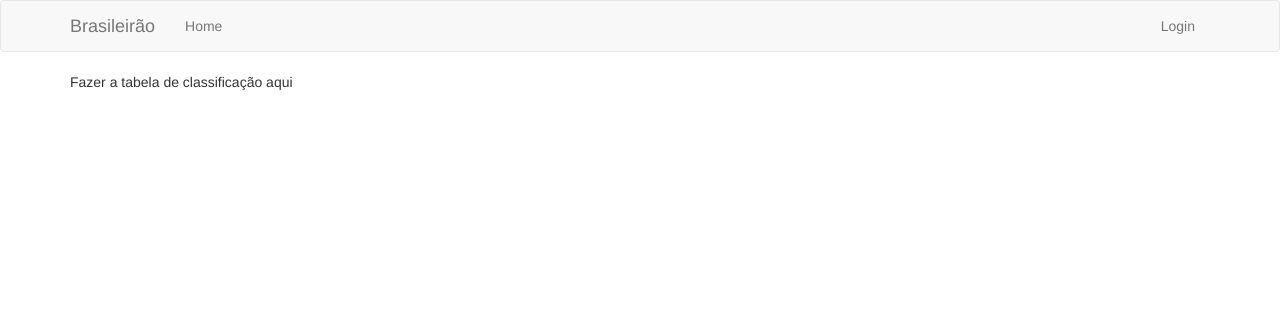
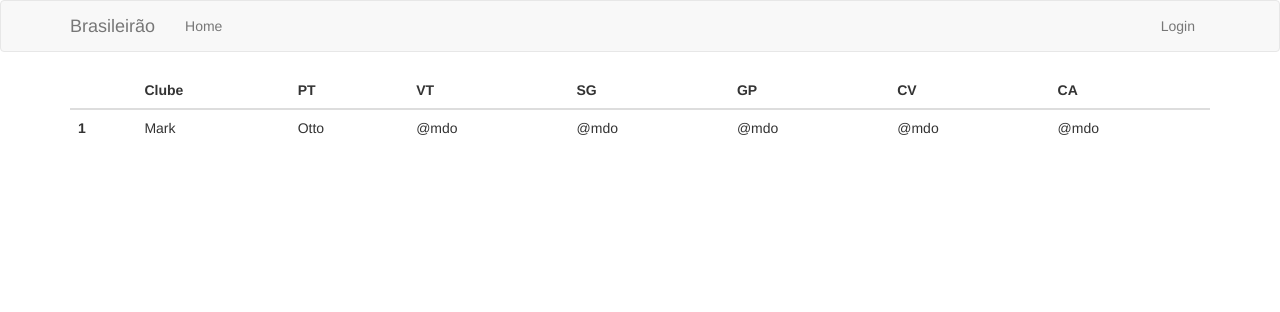
Before and after one commit to rdgrb/projeto-techweb, a Flask app: page / in a window 1280 px wide. Shown: the top 312 px of the page. Run offline with Flask 2, Linux system fonts and the light colour scheme; tables that the repository leaves empty hold one stand-in row (values such as "Sample post"); some libraries are stand-ins or nearby versions.

Commit message:
html dos templates

```diff
--- a/main/templates/index.html
+++ b/main/templates/index.html
@@ -1,5 +1,32 @@
 {% extends "base.html"%}
 
 {% block app_content %}
-	Fazer a tabela de classificação aqui
+<table class="table table-dark">
+	<thead>
+	  <tr>
+		<th scope="col">&nbsp;</th>
+		<th scope="col">Clube</th>
+		<th scope="col">PT</th>
+		<th scope="col">VT</th>
+		<th scope="col">SG</th>
+		<th scope="col">GP</th>
+		<th scope="col">CV</th>
+		<th scope="col">CA</th>
+	  </tr>
+	</thead>
+	<tbody>
+		{% for time in times %}
+	  <tr>
+		<th scope="row">1</th>
+		<td>Mark</td>
+		<td>Otto</td>
+		<td>@mdo</td>
+		<td>@mdo</td>
+		<td>@mdo</td>
+		<td>@mdo</td>
+		<td>@mdo</td>
+	  </tr>
+	  {% endfor %}
+	</tbody>
+  </table>
 {% endblock %}
```
Also changed, not shown: jogos/templates/listarjogos.html (+15 -1 lines), jogos/templates/novojogo.html (+29 -1 lines), app.db (added).
